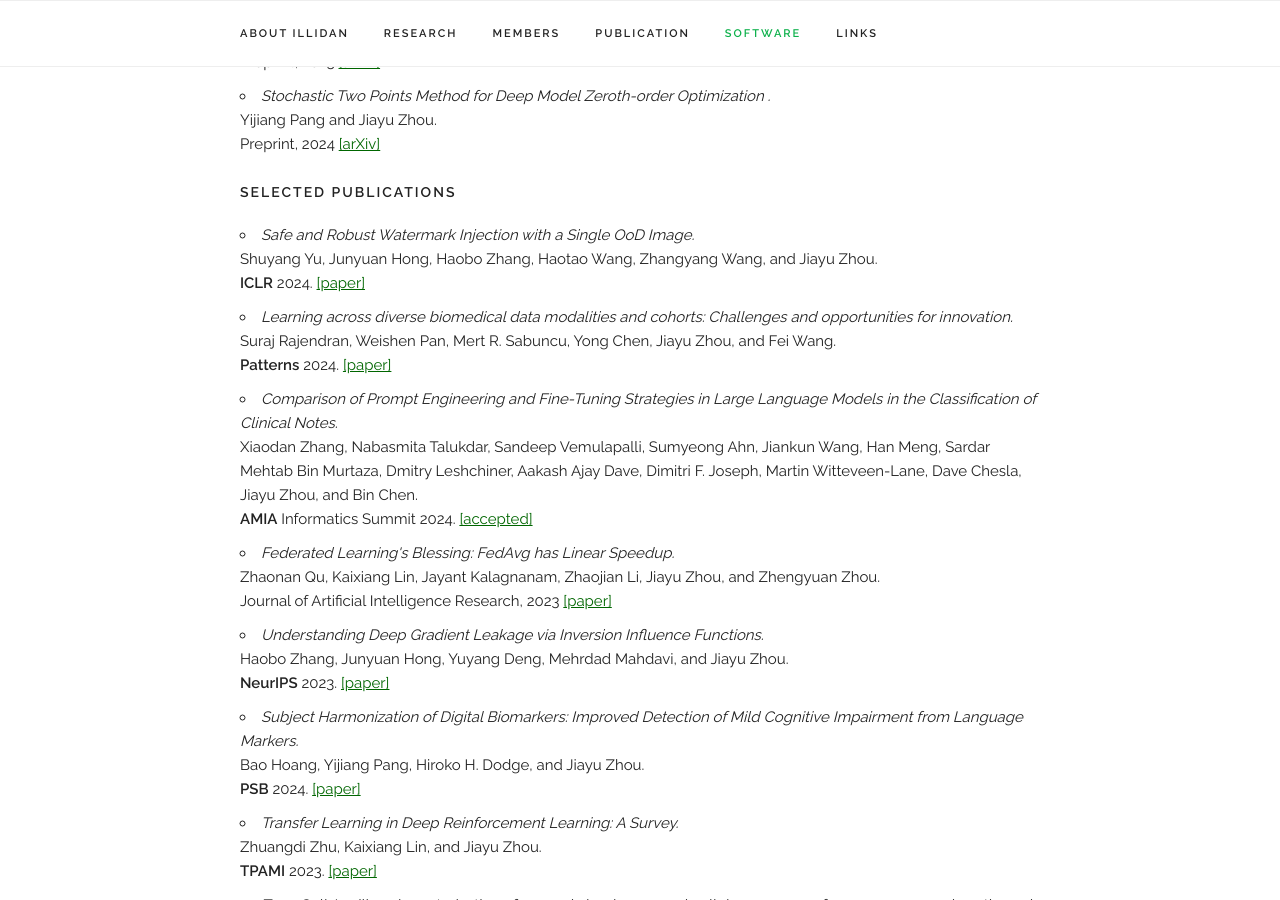
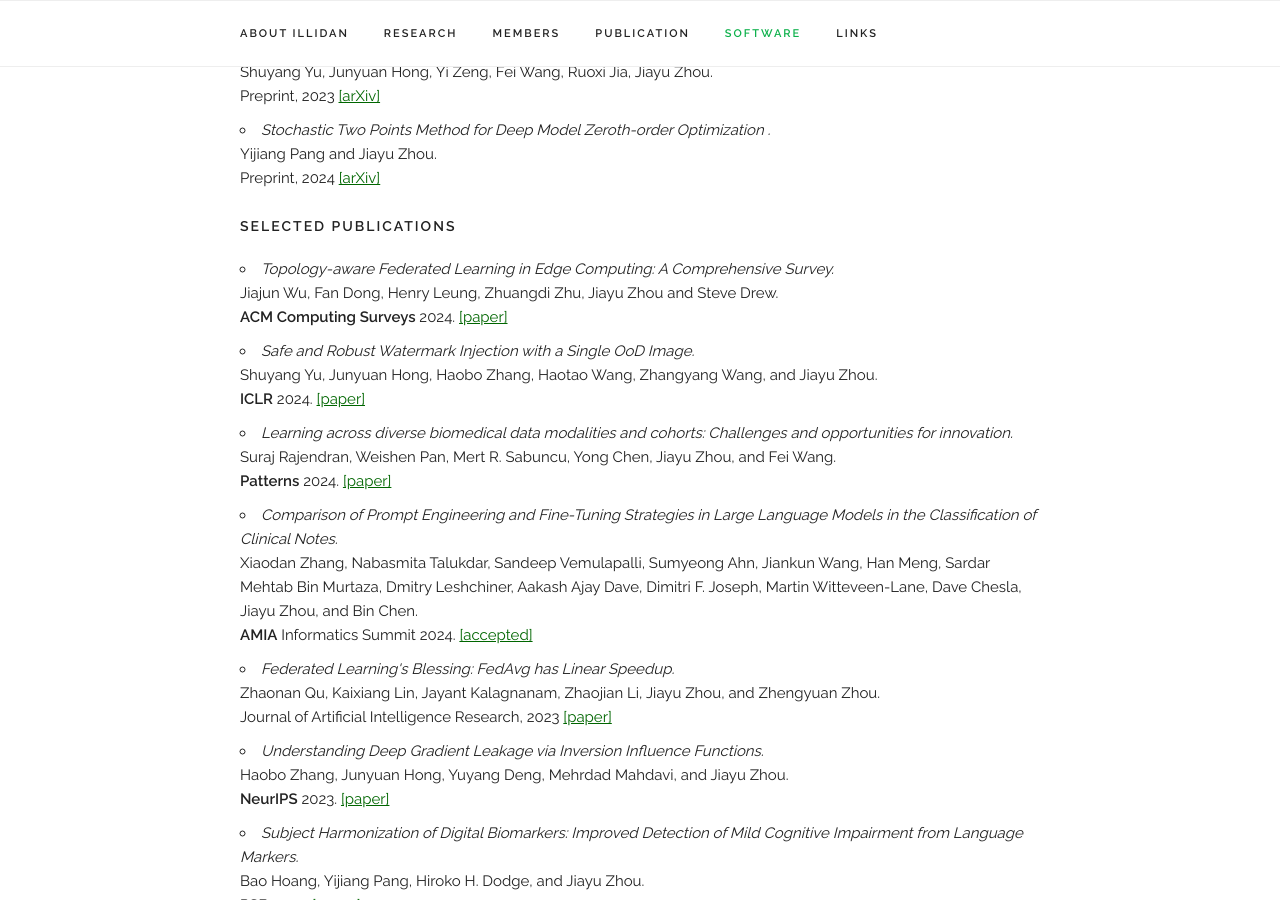
Before and after one commit to Marvelrex/denos.lab.io, a Jekyll site: the page built from index.html, in a window 1280 px wide and 900 px high, scrolled down 5876 px. Built offline with Jekyll 4.4.1, drawn with Linux system fonts in a browser that asks for light colours; nearby versions of some CDN libraries; some of the changed text lies outside the part shown.

Commit message:
Add survey

```diff
--- a/_includes/news.md
+++ b/_includes/news.md
@@ -1,3 +1,4 @@
+- [2024] Check out our <a href="https://dl.acm.org/doi/10.1145/3659205" target="_blank">topology-aware federated learning survey</a> accepted by ACM Computing Surveys.
 - [2023] [Call for Participation] Please join our first <a href="https://fl4data-mining.github.io/" target="_blank">International Workshop on Federated Learning for Distributed Data Mining</a>, co-located with KDD'23, August 7th, Long Beach, California.
 - [2023] Our AI Center for Drug Discovery has been approved by MSU Research Foundation Grants!
 - [2023] Our <a href="https://arxiv.org/abs/2009.07888" target="_blank">transfer learning survey</a> is accepted by Transactions on Pattern Analysis and Machine Intelligence.
--- a/_layouts/default.html
+++ b/_layouts/default.html
@@ -303,6 +303,10 @@
 
       <h6 class="docs-header">Selected Publications</h6>
       <ul>
+        <li><i>Topology-aware Federated Learning in Edge Computing: A Comprehensive Survey. </i><br>
+             Jiajun Wu, Fan Dong, Henry Leung, Zhuangdi Zhu, Jiayu Zhou and Steve Drew. <br>
+             <b>ACM Computing Surveys</b> 2024. <a href="https://dl.acm.org/doi/10.1145/3659205" target="_blank">[paper]</a>
+        </li>
 
         <li><i>Safe and Robust Watermark Injection with a Single OoD Image. </i><br>
             Shuyang Yu, Junyuan Hong, Haobo Zhang, Haotao Wang, Zhangyang Wang, and Jiayu Zhou. <br>
```
